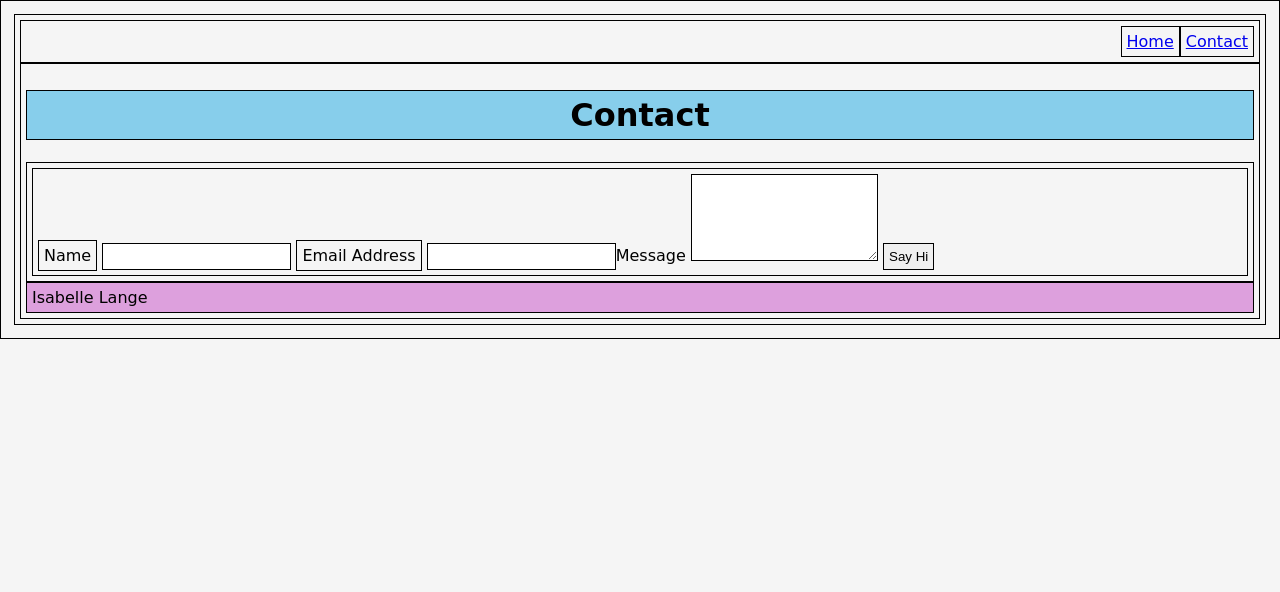
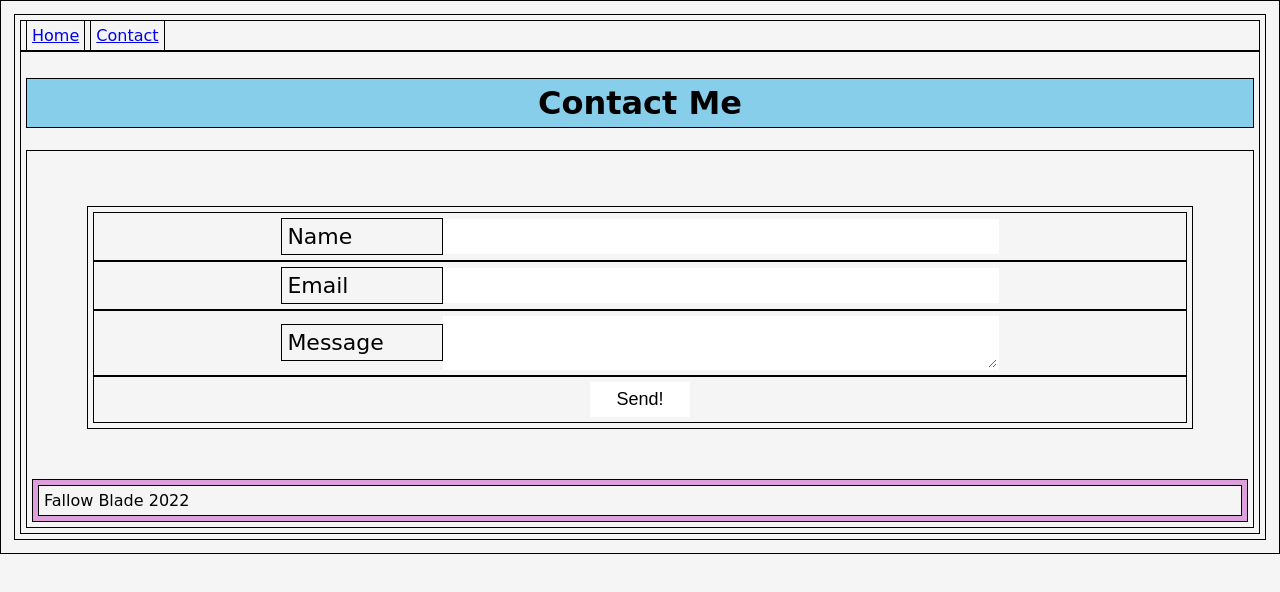
Before and after one commit to jomarieminney/FallowBlade.github.io, a plain HTML site: page contact.html in a window 1280 px wide. Drawn offline with Linux system fonts and the light colour scheme.

Commit message:
CSS and HTML cleanup

```diff
--- a/contact.html
+++ b/contact.html
@@ -4,34 +4,45 @@
 
     <head>
         <meta charset="utf-8">
-        <title>Flashpoint</title>
+        <title>Contact Page</title>
         <meta name="description" content="Isabelle Lange">
-        <meta name="author" content="Flashpoint">
+        <meta name="author" content="Contact">
         <link rel="stylesheet" href="styles.css">
     </head>
 
     <body>
-        <nav>
-            <a id="index-link" href="index.html">Home</a>
-            <a class="special-link" href = "Contact.html">Contact</a>
-                <!-- this section is the menu links/navigation element of the page -->
-            </nav>
+        <div class="topnav">
+            <a href="index.html">Home</a>
+            <a href="contact.html">Contact</a>
+          </div>
         <header>
-            <h1>Contact</h1>
+            <h1>Contact Me</h1>
         <main>
-        <form name="contact" netlify>
-            <label for="name">Name</label>
-            <input name="full-name" id="full-name" type="text"/>
-            <label for="email-address">Email Address</label>
-            <input name="email-address" id="email-address" type="email"
-            label for="message">Message</label>
-            <textarea name="message" id="message" rows="5"></textarea>
-            <button type="submit">Say Hi</button>
-        </form>
+
+        <form action="https://formspree.io/f/xzbwvqqg" method="post">
+            <div class="form-item">
+                <label for="name">Name</label>
+                <input type="text" id="name" name="name"></div>
+
+                <div class="form-item">
+                    <label for="mail">Email</label>
+                    <input type="email" id="mail" name="email">
+                </div>
+
+                <div class="form-item">
+                    <label for="message">Message</label>
+                    <textarea id="message" name="message"></textarea></div>
+
+                    <div class="form-item">
+                        <button type="submit">Send!</button>
+                    </div></form>
+
+        <footer>
+            <div class="footer">
+                Fallow Blade 2022
+            </div>
+        </footer>
         </main>
-        <footer>Isabelle Lange</footer>
-
-    </body>
 
 
 </html>
--- a/styles.css
+++ b/styles.css
@@ -84,3 +84,52 @@ justify-content: center;
 nav a {
     display: inline;
 }
+
+/* FORM CSS */
+
+form {
+    margin: 50px auto;
+    width: 90%;
+}
+
+.form-item {
+    display: flex;
+    justify-content: center;
+    align-items: center;
+    padding: 5px;
+}
+
+.form-item label {
+    flex-basis: 150px;
+    font-size: 22px;
+}
+
+.form-item input,
+.form-item textarea {
+    flex-basis: 50%;
+    border: 2px solid white;
+}
+
+.form-item input:hover,
+.form-item textarea:hover {
+    border: 2px solid #FA4224;
+}
+
+.form-item input,
+.form-item textarea,
+.form-item button {
+    border: 2px solid #FFF;
+    background-color: #FFF;
+    padding: 5px;
+    font-size: 18px;
+}
+
+.form-item button:hover {
+    border: 2px solid #FA4224;
+    background-color: #FA4224;
+    color: #FFF;
+}
+
+.form-item button {
+    width: 100px;
+}
```
Also changed, not shown: index.html (+1 -1 lines).
